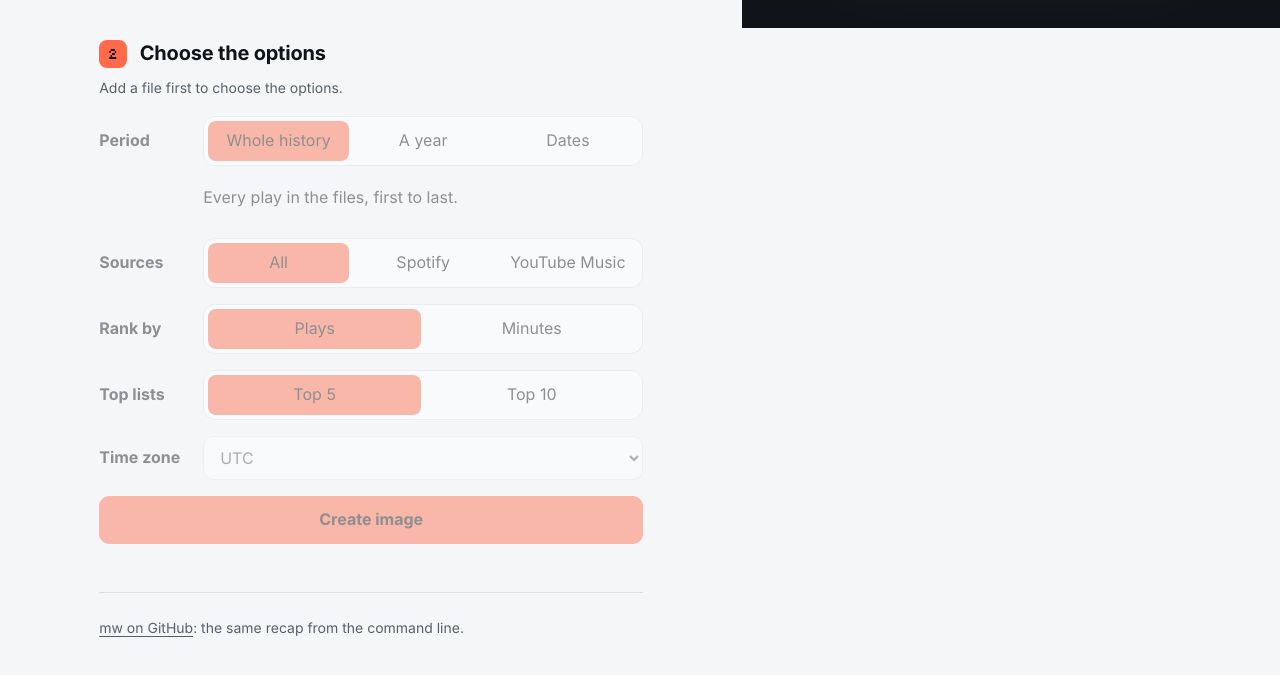
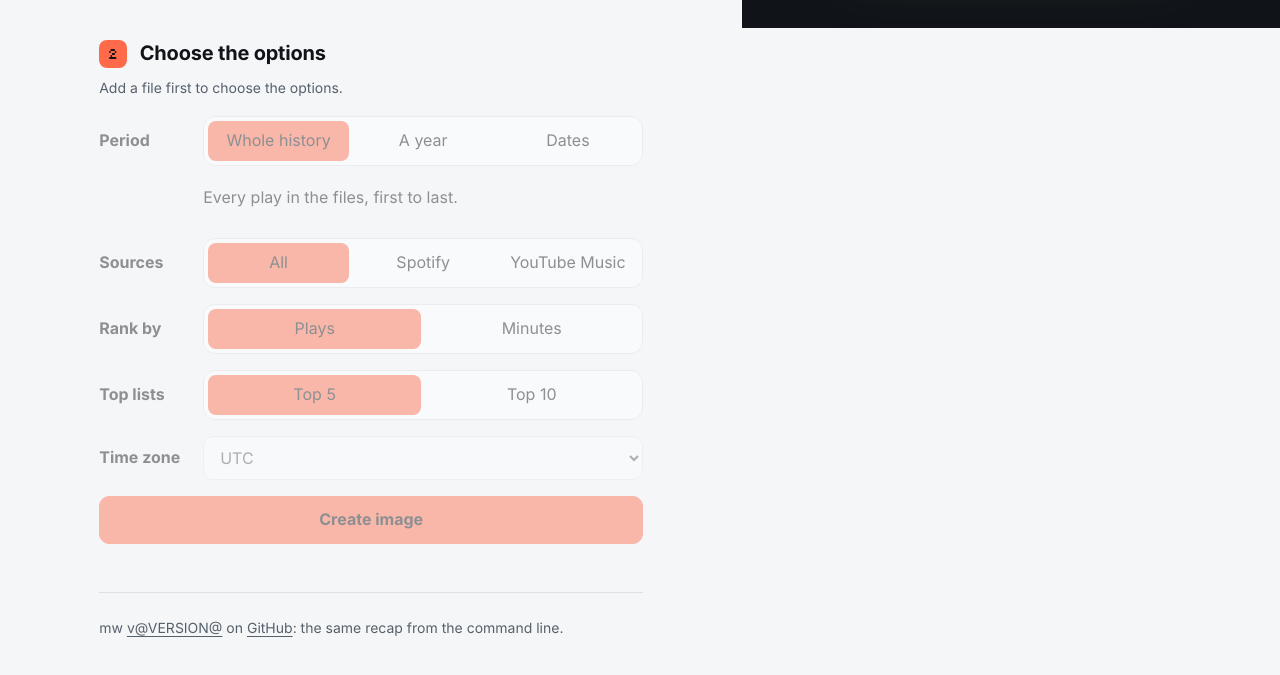
Before and after one commit to lulivi/mw, a plain HTML site: page web/www/index.html in a window 1280 px wide. Shown: the part 772-1447 px from the top of the page. Drawn offline with Linux system fonts and the light colour scheme; files whose address does not match are found by name.

Commit message:
feat(web): show the released version in the footer
scripts/web.sh writes mw's version from Cargo.toml into the page, linked to
its release.

Refs: #73

```diff
--- a/web/www/index.html
+++ b/web/www/index.html
@@ -145,7 +145,8 @@
     </section>
 
     <footer>
-      <a href="https://github.com/lulivi/mw">mw on GitHub</a>: the same recap from the command line.
+      mw <a href="https://github.com/lulivi/mw/releases/tag/v@VERSION@">v@VERSION@</a>
+      on <a href="https://github.com/lulivi/mw">GitHub</a>: the same recap from the command line.
     </footer>
   </div>
 
```
Also changed, not shown: 1 other file.
